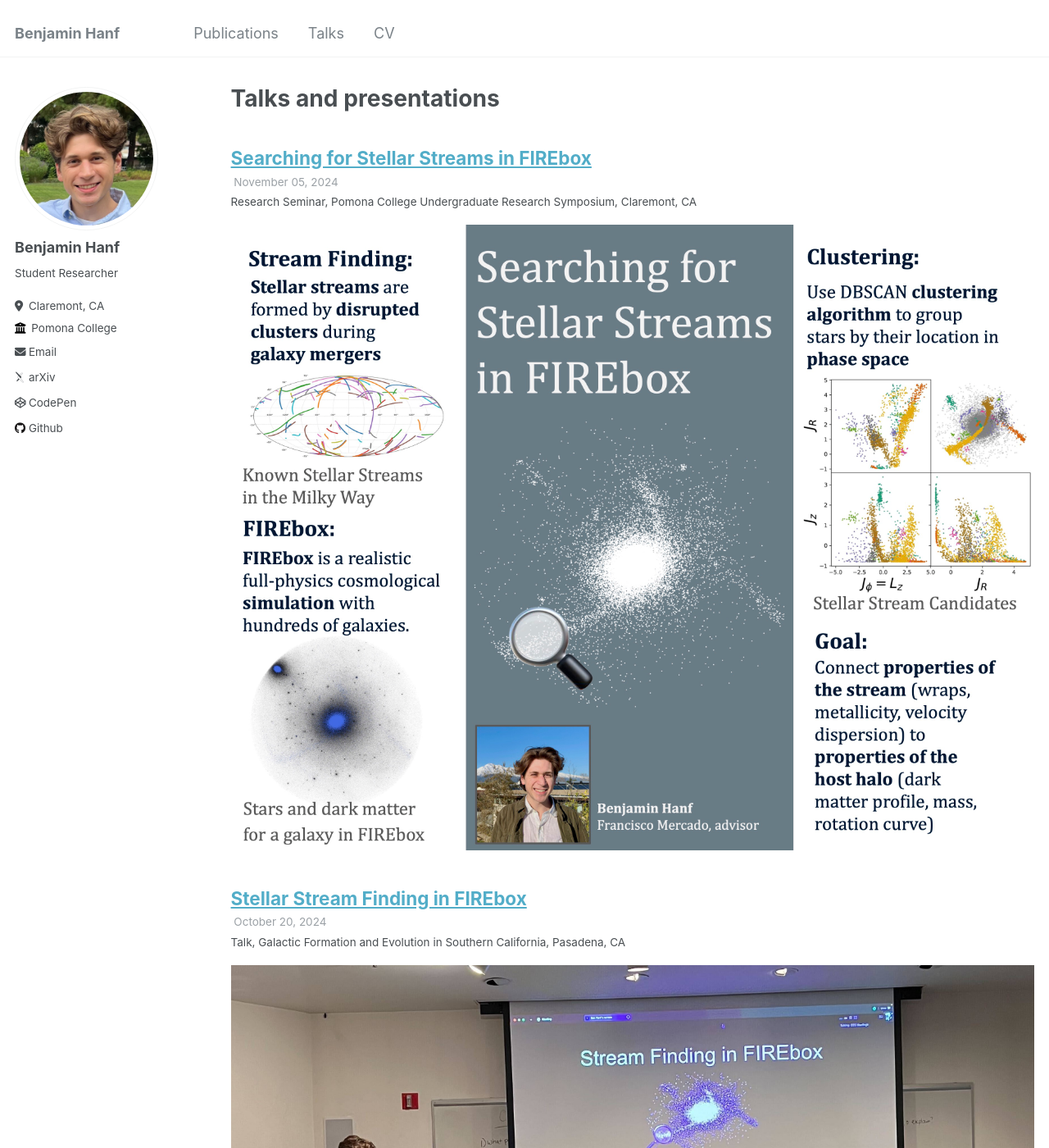
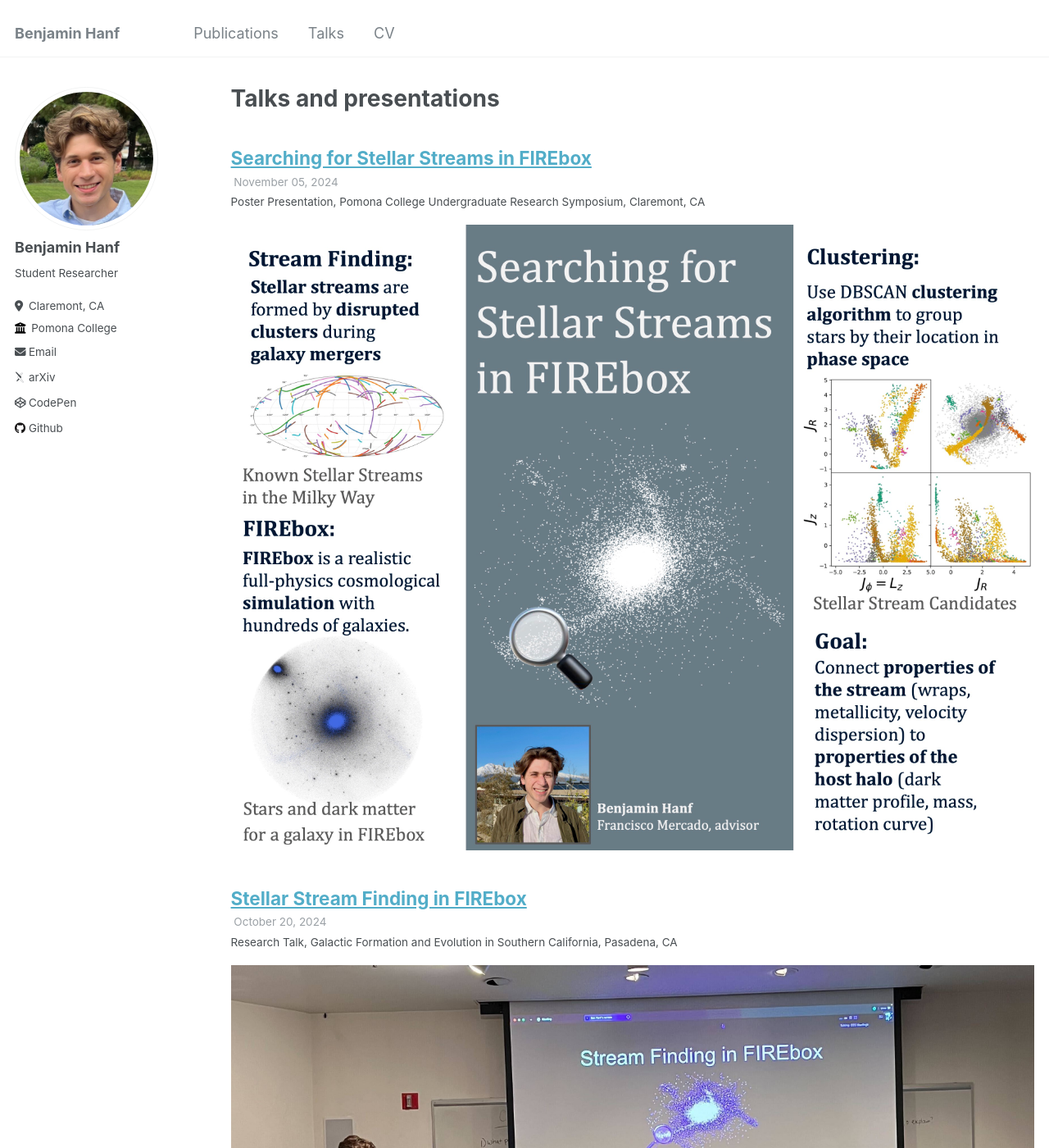
Before and after one commit to benhanf/benhanf.github.io, a Jekyll site: the page built from _pages/talks.html, in a window 1280 px wide and 1400 px high. Shown: the whole window at 82% size. Built offline with Jekyll 4.4.1, drawn with Linux system fonts in a browser that asks for light colours; some web fonts are replaced.

Commit message:
crrect cat

```diff
--- a/_talks/2024-11-05-claremont.md
+++ b/_talks/2024-11-05-claremont.md
@@ -1,7 +1,7 @@
 ---
 title: "Searching for Stellar Streams in FIREbox"
 collection: talks
-type: "Research Seminar"
+type: "Poster Presentation"
 permalink: /talks/2024-11-05-claremont
 venue: "Pomona College Undergraduate Research Symposium"
 date: 2024-11-05
```
Also changed, not shown: _talks/2024-10-20-pasadena.md (+1 -1 lines).
